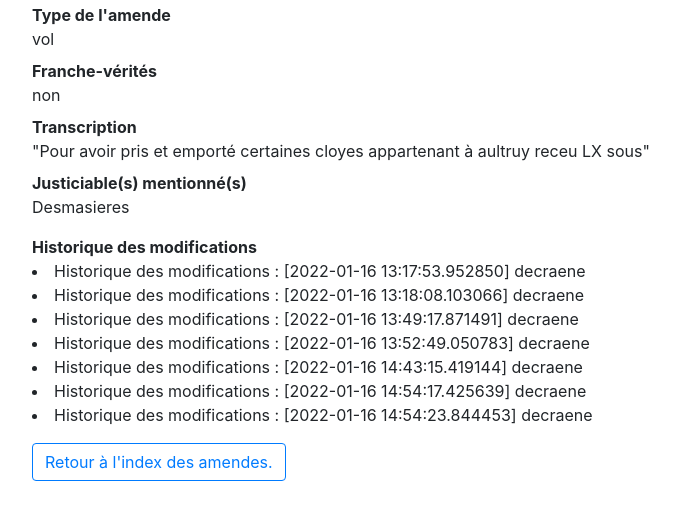
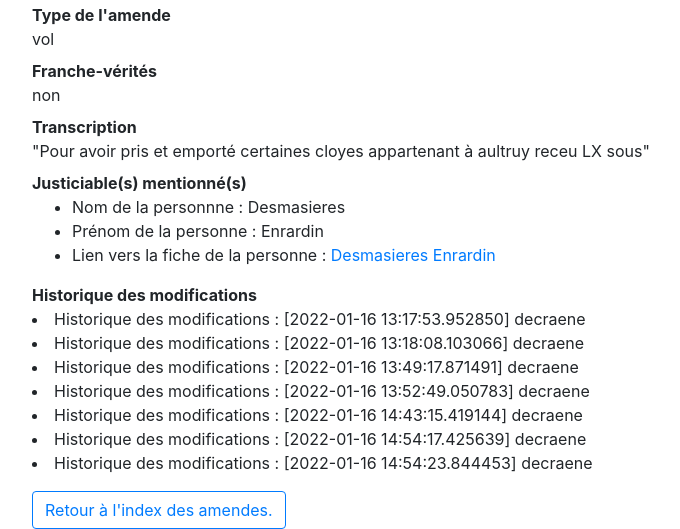
Before and after one commit to ValentinDeCraene/Projet_Criminalithe, a Flask app: page /amende/0 in a window 1280 px wide. Shown: the part 277-806 px from the top of the page, without its empty margins (53-733 px from the left). Before the commit the page ends 758 px from the top, so only its background shows below. Run offline with Flask 2, Linux system fonts and the light colour scheme; data comes from the database, SQL or seed files in the repository; some libraries are stand-ins or nearby versions.

Commit message:
ajout de la jointure au sein de l'amende vers le nom de la personne concernée

```diff
--- a/Criminalithe/app/templates/pages/amende.html
+++ b/Criminalithe/app/templates/pages/amende.html
@@ -9,11 +9,15 @@
     <dt>Type de l'amende </dt><dd>{{amende.amendes_type}}</dd>
     <dt>Franche-vérités</dt><dd>{{amende.amendes_franche_verite}}</dd>
     <dt>Transcription</dt><dd>"{{amende.amendes_transcription}}"</dd>
-    <dt> Justiciable(s) mentionné(s)</dt><dd>
+    <dt> Justiciable(s) mentionné(s)</dt> <dd>
     {% for justiciable in amende.justiciable %}
-    <p> {{justiciable.personnes_nom}}</p>
-    {% endfor %}</dd>
-    </dt>
+    <ul>
+        <li>Nom de la personnne : {{justiciable.personnes_nom}}</li>
+        <li>Prénom de la personne : {{justiciable.personnes_prenom}}</li>
+        <li> Lien vers la fiche de la personne : <a href="{{url_for("personne", personnes_id=justiciable.personnes_id)}}">{{justiciable.personnes_nom}} {{justiciable.personnes_prenom}} </a></li>
+    {% endfor %}
+    </ul>
+    </dd>
     <dt>Historique des modifications</dt>
     <dt>
         <dd>
```
